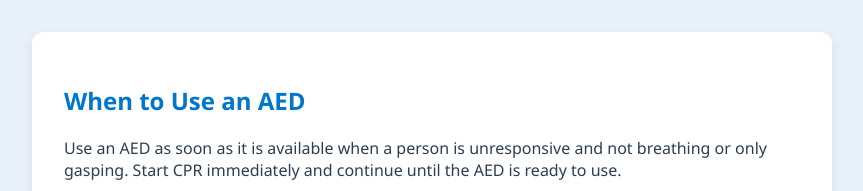
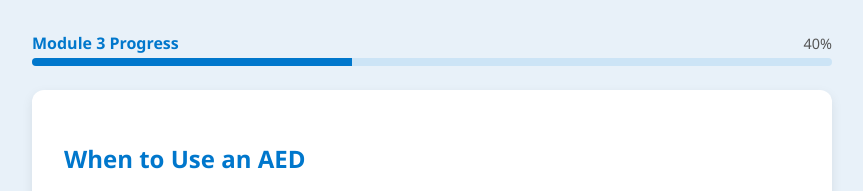
Before and after one commit to briancbh/bls, a plain HTML site: page module3.html in a window 1280 px wide. Both pictures are taken after a click on the button "Next". Shown: the top 191 px of the page, without its empty margins (208-1071 px from the left). Drawn offline with Linux system fonts and the light colour scheme.

Commit message:
Update module3.html

```diff
--- a/module3.html
+++ b/module3.html
@@ -16,6 +16,19 @@
       max-width: 800px;
       margin: 0 auto;
       padding: 2rem;
+    }
+    .progress-container {
+      width: 100%;
+      background-color: #cce4f6;
+      height: 8px;
+      border-radius: 8px;
+      overflow: hidden;
+    }
+    .progress-bar {
+      height: 100%;
+      width: 0%;
+      background-color: #0077cc;
+      transition: width 0.3s ease;
     }
     .slide {
       margin-bottom: 3rem;
@@ -58,11 +71,23 @@
 </head>
 <body>
   <div class="container">
+
+    <!-- Progress Label + Bar -->
+    <div style="margin-bottom: 1.5rem;">
+      <div style="display: flex; justify-content: space-between; align-items: center; margin-bottom: 0.25rem;">
+        <strong style="color: #0077cc;">Module 3 Progress</strong>
+        <span id="progressPercent" style="font-size: 0.9rem; color: #555;"></span>
+      </div>
+      <div class="progress-container">
+        <div class="progress-bar" id="progressBar"></div>
+      </div>
+    </div>
+
     <div id="slides">
       <div class="slide">
         <h2>What is an AED?</h2>
         <p>An Automated External Defibrillator (AED) is a portable device that checks the heart rhythm and can send an electric shock to restore a normal rhythm. AEDs are used to treat sudden cardiac arrest (SCA).</p>
-        <img src= "module3_slide1.jpg" alt="AED Device">
+        <img src="module3_slide1.jpg" alt="AED Device">
       </div>
       <div class="slide">
         <h2>When to Use an AED</h2>
@@ -92,6 +117,7 @@
         <img src="module3_slide5.jpg" alt="Choking Aid">
       </div>
     </div>
+
     <div class="nav-buttons">
       <button id="prev" onclick="prevSlide()" disabled>Previous</button>
       <button id="next" onclick="nextSlide()">Next</button>
@@ -99,27 +125,40 @@
   </div>
 
   <script>
-  const p     = new URLSearchParams(window.location.search);
+    const p = new URLSearchParams(window.location.search);
     const name  = p.get('name')  || '';
     const email = p.get('email') || '';
 
     const slides = document.querySelectorAll('.slide');
-  let current  = 0;
+    let current = 0;
     const prevBtn = document.getElementById('prev');
     const nextBtn = document.getElementById('next');
 
-  function show(i){
-    slides.forEach((s,idx)=>s.style.display = idx===i?'block':'none');
-    prevBtn.disabled = i===0;
-    nextBtn.textContent = (i===slides.length-1)?'Continue':'Next';
+    function show(i) {
+      slides.forEach((s, idx) => s.style.display = idx === i ? 'block' : 'none');
+      prevBtn.disabled = i === 0;
+      nextBtn.textContent = i === slides.length - 1 ? 'Continue' : 'Next';
+
+      const progress = ((i + 1) / slides.length) * 100;
+      document.getElementById('progressBar').style.width = `${progress}%`;
+      document.getElementById('progressPercent').textContent = `${Math.round(progress)}%`;
     }
 
-  function next(){
-    if(current < slides.length-1){ current++; show(current); }
-    else location.href =
-  `module4.html?name=${encodeURIComponent(name)}&email=${encodeURIComponent(email)}`;
+    function next() {
+      if (current < slides.length - 1) {
+        current++;
+        show(current);
+      } else {
+        location.href = `module4.html?name=${encodeURIComponent(name)}&email=${encodeURIComponent(email)}`;
       }
-  function prev(){ if(current>0){ current--; show(current);} }
+    }
+
+    function prev() {
+      if (current > 0) {
+        current--;
+        show(current);
+      }
+    }
 
     prevBtn.onclick = prev;
     nextBtn.onclick = next;
```
Lines whose indentation alone changed are shown as unchanged.
